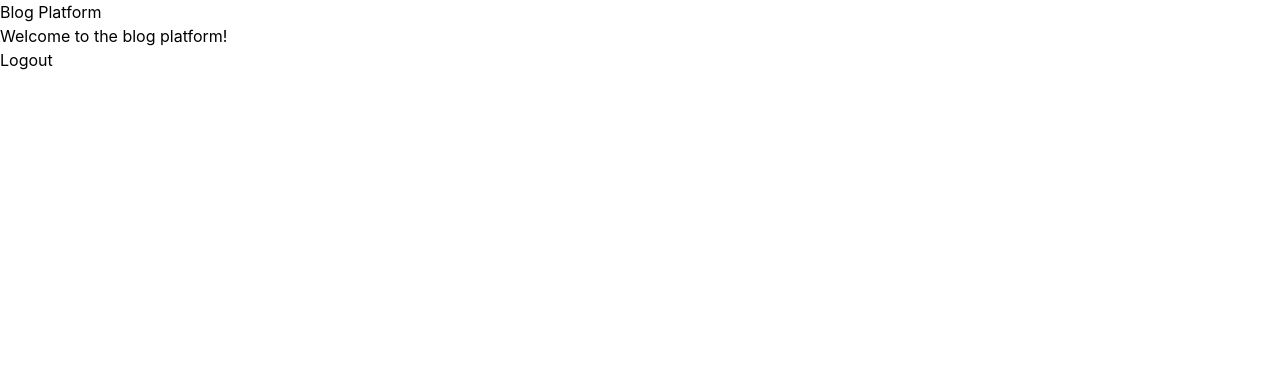
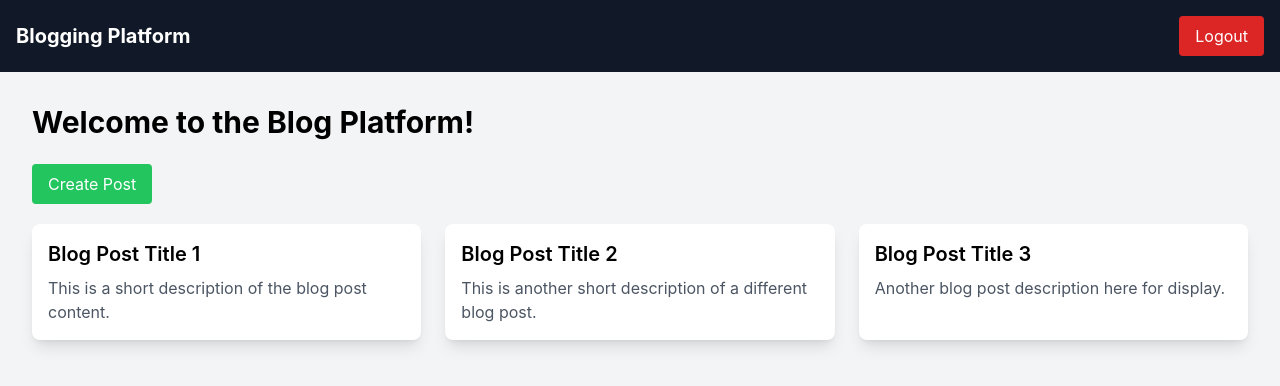
Before and after one commit to Fiffah/blog-frontend, a React (Create React App) app: page / in a window 1280 px wide. Shown: the top 386 px of the page. Built offline with nearby package versions, Linux system fonts and the light colour scheme; sample sign-in values are in the browser's storage.

Commit message:
update UI on home

```diff
--- a/src/App.js
+++ b/src/App.js
@@ -15,7 +15,7 @@ function App() {
 
                 <Route element={<PrivateRoute />}>
                     <Route path="/" element={<Home />} />
-                    <Route path="/create-post" element={<CreatePost />} />
+                    <Route path="/CreatePost" element={<CreatePost />} />
                 </Route>
             </Routes>
         </Router>
--- a/src/components/Home.js
+++ b/src/components/Home.js
@@ -9,11 +9,45 @@ const Home = () => {
         logout(navigate);
     };
 
+    const handleCreatePost = () => {
+        navigate('/CreatePost');
+    };
+
     return (
-        <div>
-            <h1>Blog Platform</h1>
-            <p>Welcome to the blog platform!</p>
-            <button onClick={handleLogout}>Logout</button>
+        <div className="min-h-screen bg-gray-100">
+            <nav className="bg-gray-900 text-white p-4 flex justify-between items-center">
+                <h1 className="text-xl font-bold">Blogging Platform</h1>
+                <button
+                    onClick={handleLogout}
+                    className="bg-red-600 hover:bg-red-700 text-white py-2 px-4 rounded"
+                >
+                    Logout
+                </button>
+            </nav>
+
+            <div className="p-8">
+                <h2 className="text-3xl font-bold mb-6">Welcome to the Blog Platform!</h2>
+                <button
+                        onClick={handleCreatePost}
+                        className="bg-green-500 hover:bg-green-600 text-white py-2 px-4 rounded mr-4 mb-5"
+                    >
+                        Create Post
+                    </button>
+                <div className="grid grid-cols-3 gap-6">
+                    <div className="bg-white rounded-lg shadow-lg p-4">
+                        <h3 className="text-xl font-semibold">Blog Post Title 1</h3>
+                        <p className="text-gray-600 mt-2">This is a short description of the blog post content.</p>
+                    </div>
+                    <div className="bg-white rounded-lg shadow-lg p-4">
+                        <h3 className="text-xl font-semibold">Blog Post Title 2</h3>
+                        <p className="text-gray-600 mt-2">This is another short description of a different blog post.</p>
+                    </div>
+                    <div className="bg-white rounded-lg shadow-lg p-4">
+                        <h3 className="text-xl font-semibold">Blog Post Title 3</h3>
+                        <p className="text-gray-600 mt-2">Another blog post description here for display.</p>
+                    </div>
+                </div>
+            </div>
         </div>
     );
 };
```
